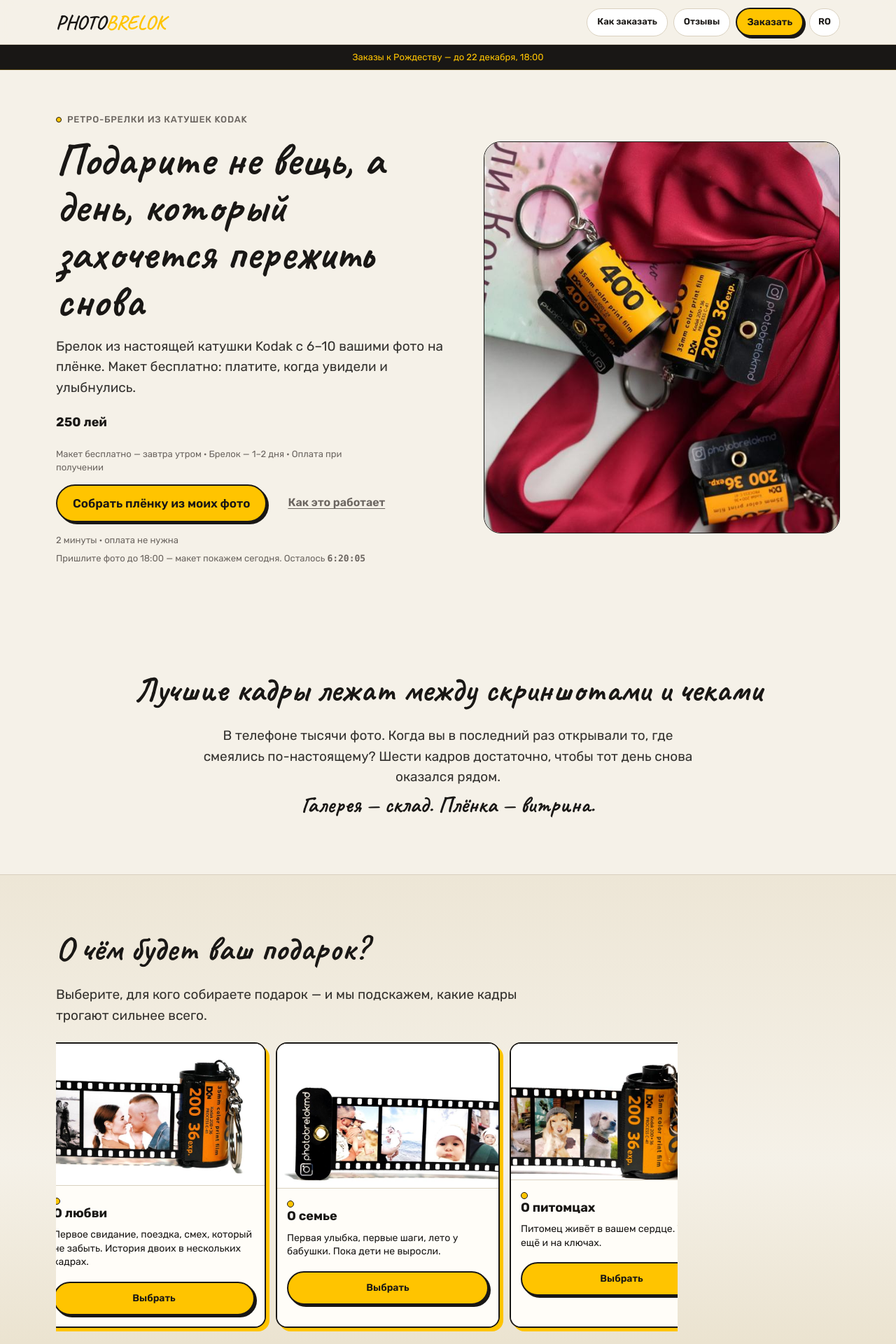
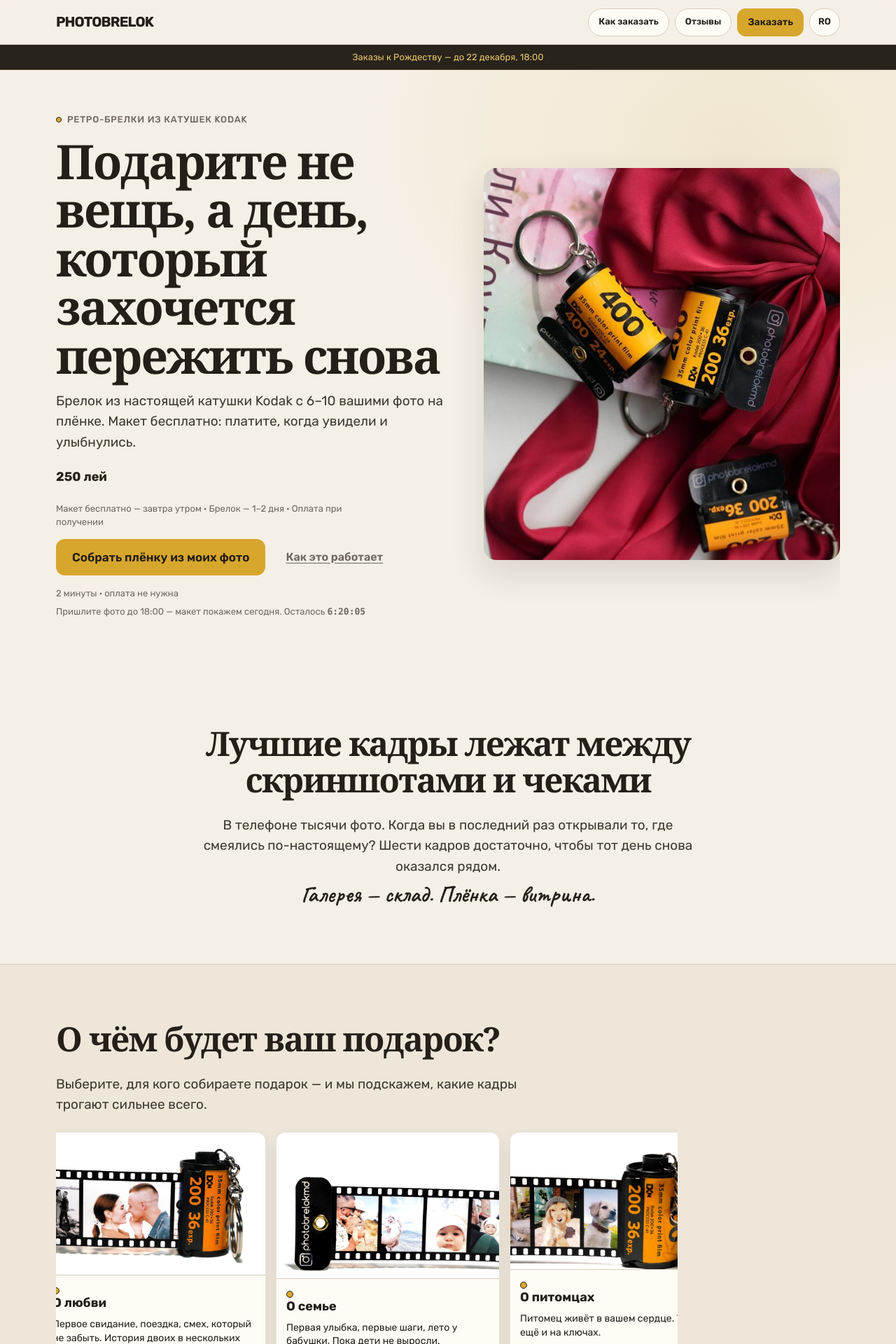
Before and after one commit to Wasilevz/photobrelok-site, a Next.js app: page / in a window 1280 px wide. Shown: the top 1920 px of the page at 70% size. Built offline with nearby package versions, Linux system fonts and the light colour scheme.

Commit message:
Polish PhotoBrelok visual system for premium retro UX

```diff
--- a/public/landing.css
+++ b/public/landing.css
@@ -2540,3 +2540,194 @@ button, input, select, textarea { font: inherit; color: inherit; }
   height: 100%;
   max-height: none;
 }
+
+
+/* Premium editorial pass — warmer Kodak palette, less playful UI */
+:root {
+  --bg: #F5F0E6;
+  --ink: #242019;
+  --accent: #D7A62D;
+  --accent-press: #BD8F20;
+  --surface: #FFFCF6;
+  --surface-2: #EAE1D2;
+  --muted: #70685E;
+  --line: #D7CBBB;
+  --line-strong: #332B20;
+  --shadow: 0 12px 36px rgba(36, 32, 25, 0.08);
+}
+
+.pb h1, .pb h2, .pb h3 {
+  font-family: Georgia, "Times New Roman", serif;
+  font-weight: 600;
+  letter-spacing: -0.035em;
+  text-wrap: balance;
+}
+
+.pb h1 {
+  font-size: clamp(42px, 6.4vw, 68px);
+  line-height: 1.02;
+}
+
+.pb h2 {
+  font-size: clamp(32px, 4.5vw, 48px);
+  line-height: 1.08;
+}
+
+.pb h3 {
+  font-size: clamp(22px, 2.7vw, 28px);
+  line-height: 1.14;
+}
+
+.pb .logo {
+  font-family: var(--font);
+  font-size: 20px;
+  font-weight: 700;
+  letter-spacing: -0.045em;
+}
+
+.pb .logo span { color: var(--ink); }
+
+.pb .hd {
+  background: rgba(245, 240, 230, 0.94);
+  border-bottom-color: rgba(215, 203, 187, 0.8);
+}
+
+.pb .btn {
+  border-radius: 12px;
+  border-width: 1px;
+  font-weight: 600;
+  transition: transform 0.18s ease, background 0.18s ease, box-shadow 0.18s ease;
+}
+
+.pb .btn-primary {
+  background: var(--accent);
+  border-color: var(--accent);
+  color: #211D16;
+  box-shadow: none;
+}
+
+.pb .btn-primary:hover {
+  background: var(--accent-press);
+  border-color: var(--accent-press);
+  box-shadow: 0 5px 16px rgba(189, 143, 32, 0.18);
+}
+
+.pb .btn-primary:active { box-shadow: none; }
+
+.pb .hero {
+  background: radial-gradient(ellipse at 82% 12%, rgba(215, 166, 45, 0.12), transparent 36%);
+}
+
+.pb .hero-visual .photo-main {
+  border: 0;
+  border-radius: 18px;
+  box-shadow: 0 18px 48px rgba(36, 32, 25, 0.14);
+}
+
+.pb .examples {
+  background: #EEE6D8;
+  border-color: var(--line);
+}
+
+.pb .gallery figure {
+  border: 1px solid rgba(51, 43, 32, 0.12);
+  border-radius: 14px;
+  box-shadow: 0 8px 24px rgba(36, 32, 25, 0.07);
+}
+
+.pb .gallery figure:hover {
+  transform: translateY(-3px);
+  box-shadow: 0 14px 32px rgba(36, 32, 25, 0.12);
+}
+
+.pb .gallery figcaption,
+.pb .gallery figcaption > div {
+  background: var(--surface);
+}
+
+.pb .gallery figcaption::before { background: var(--accent); }
+
+.pb .builder {
+  background: #EDE5D8;
+}
+
+.pb .builder-shell {
+  border: 1px solid var(--line);
+  border-radius: 18px;
+  box-shadow: 0 16px 42px rgba(36, 32, 25, 0.08);
+}
+
+.pb .builder-top { background: #F1E9DC; }
+
+.pb .product-stage {
+  background:
+    radial-gradient(circle at 30% 20%, rgba(215,166,45,0.13), transparent 45%),
+    linear-gradient(180deg, #E9E0D2 0%, #F7F2E8 100%);
+}
+
+.pb .trust-line {
+  background: #F7EED6;
+  border-color: #E5D3A1;
+}
+
+.pb .occasion-chip,
+.pb .step-num {
+  background: #E8D19A;
+  border-color: #C9A34C;
+}
+
+.pb .trust-badge {
+  border-color: var(--line);
+  background: var(--surface);
+  font-weight: 500;
+}
+
+.pb .memories {
+  background: #E9E0D2 !important;
+}
+
+.pb .memories-rail {
+  border-radius: 14px !important;
+  box-shadow: 0 12px 30px rgba(36, 32, 25, 0.12);
+}
+
+.pb .reviews-sec { background: var(--bg); }
+
+.pb .review-gift-slot { display: none; }
+
+.pb .reviews-wall.occ-rail figure {
+  border: 1px solid var(--line);
+  border-radius: 12px;
+  box-shadow: 0 8px 24px rgba(36, 32, 25, 0.08);
+}
+
+.pb .faq-item { border-bottom-color: var(--line); }
+
+.pb .faq-q { font-size: 16px; }
+
+.pb .urgency-banner {
+  background: #28231B;
+  color: #E8C56C;
+  border-bottom-color: rgba(232, 197, 108, 0.25);
+}
+
+.pb .mobile-cta {
+  background: rgba(255, 252, 246, 0.97);
+  border-top: 1px solid var(--line);
+  box-shadow: 0 -8px 28px rgba(36, 32, 25, 0.08);
+}
+
+@media (max-width: 767px) {
+  .pb section { padding: 48px 0; }
+  .pb .hero { padding: 28px 0 40px; }
+  .pb .hero h1 { max-width: 12ch; }
+  .pb .hero-actions { gap: 10px; }
+  .pb .hero-actions .btn-primary { width: 100%; }
+  .pb .hero-actions .btn-quiet { width: 100%; }
+  .pb .builder-main,
+  .pb .builder-side { padding: 20px 16px 24px; }
+}
+
+@media (prefers-reduced-motion: reduce) {
+  .pb .gallery figure:hover { transform: none; }
+}
```
